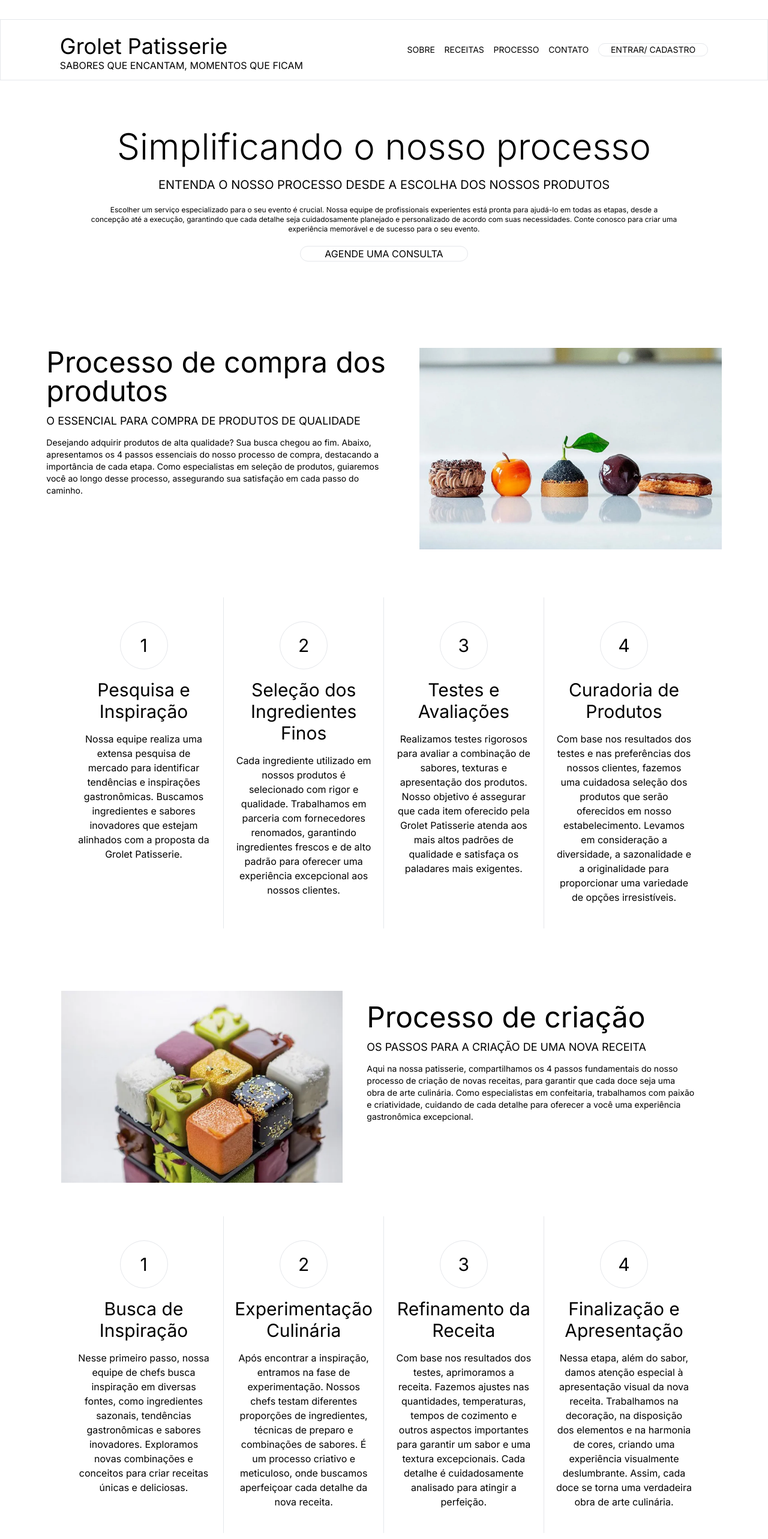
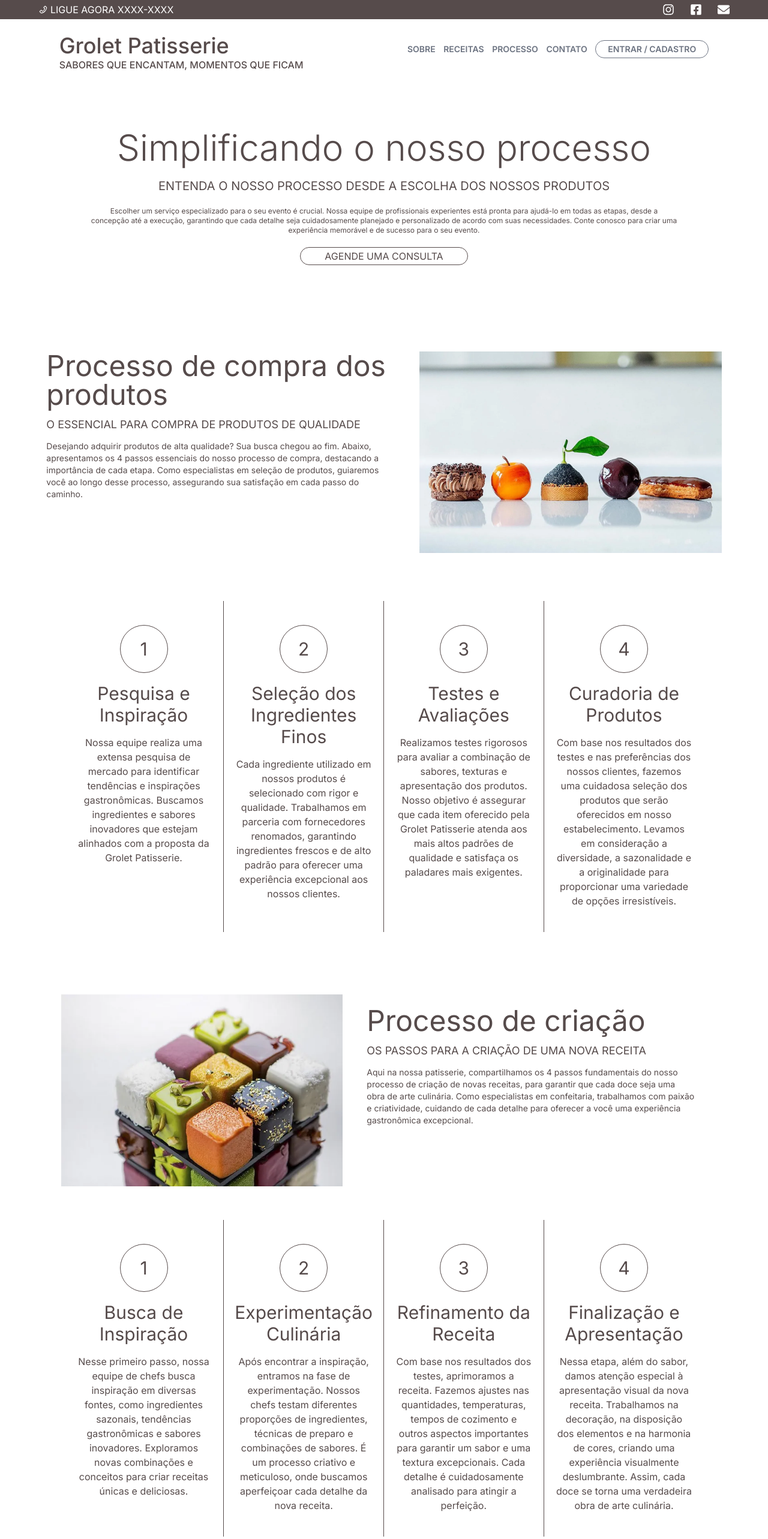
Before and after one commit to JhonatasAnicezio/Grolet_Patisserie, a Next.js app: page /process in a window 1280 px wide. Shown: the top 2566 px of the page at 60% size. Built offline with nearby package versions, Linux system fonts and the light colour scheme.

Commit message:
refact: alter css

```diff
--- a/src/app/process/page.tsx
+++ b/src/app/process/page.tsx
@@ -2,12 +2,12 @@ import Link from "next/link";
 
 export default function Process() {
   return (
-    <main className="flex flex-col text-brown-color items-center justify-center">
+    <main className="flex flex-col text-brown-350 items-center justify-center pt-space-header">
       <div className="flex flex-col gap-5 py-20 items-center text-center w-5/6 ">
         <h1 className="text-6xl font-light">Simplificando o nosso processo</h1>
         <h2 className="text-xl">ENTENDA O NOSSO PROCESSO DESDE A ESCOLHA DOS NOSSOS PRODUTOS</h2>
         <p className="text-xs w-11/12">Escolher um serviço especializado para o seu evento é crucial. Nossa equipe de profissionais experientes está pronta para ajudá-lo em todas as etapas, desde a concepção até a execução, garantindo que cada detalhe seja cuidadosamente planejado e personalizado de acordo com suas necessidades. Conte conosco para criar uma experiência memorável e de sucesso para o seu evento.</p>
-        <Link href='/contact' className="px-10 rounded-full border border-brown-color">
+        <Link href='/contact' className="transition duration-500 px-10 py-0.5 rounded-full border border-brown-350 hover:bg-brown-350 hover:text-white">
           AGENDE UMA CONSULTA
         </Link>
       </div>
@@ -20,23 +20,23 @@ export default function Process() {
         <img className="w-1/2 h-96 p-6" src="/kends-patisserie.webp" alt="Descrição da imagem" />
       </div>
       <div className="flex text-3xl pt-4 pb-16 w-5/6">
-        <div className="flex flex-col gap-4 items-center text-center border-r py-10 w-1/4 px-5 border-brown-color">
-          <h2 className="flex items-center justify-center text-3xl rounded-full h-20 w-20 border border-brown-color">1</h2>
+        <div className="flex flex-col gap-4 items-center text-center border-r py-10 w-1/4 px-5 border-brown-350">
+          <h2 className="flex items-center justify-center text-3xl rounded-full h-20 w-20 border border-brown-350">1</h2>
           <h3>Pesquisa e Inspiração</h3>
           <p className="text-base">Nossa equipe realiza uma extensa pesquisa de mercado para identificar tendências e inspirações gastronômicas. Buscamos ingredientes e sabores inovadores que estejam alinhados com a proposta da Grolet Patisserie.</p>
         </div>
-        <div className="flex flex-col gap-4 items-center text-center border-r py-10 w-1/4 px-5 border-brown-color">
-          <h2 className="flex items-center justify-center text-3xl rounded-full h-20 w-20 border border-brown-color">2</h2>
+        <div className="flex flex-col gap-4 items-center text-center border-r py-10 w-1/4 px-5 border-brown-350">
+          <h2 className="flex items-center justify-center text-3xl rounded-full h-20 w-20 border border-brown-350">2</h2>
           <h3>Seleção dos Ingredientes Finos</h3>
           <p className="text-base">Cada ingrediente utilizado em nossos produtos é selecionado com rigor e qualidade. Trabalhamos em parceria com fornecedores renomados, garantindo ingredientes frescos e de alto padrão para oferecer uma experiência excepcional aos nossos clientes.</p>
         </div>
-        <div className="flex flex-col gap-4 items-center text-center border-r py-10 w-1/4 px-5 border-brown-color">
-          <h2 className="flex items-center justify-center text-3xl rounded-full h-20 w-20 border border-brown-color">3</h2>
+        <div className="flex flex-col gap-4 items-center text-center border-r py-10 w-1/4 px-5 border-brown-350">
+          <h2 className="flex items-center justify-center text-3xl rounded-full h-20 w-20 border border-brown-350">3</h2>
           <h3>Testes e Avaliações</h3>
           <p className="text-base">Realizamos testes rigorosos para avaliar a combinação de sabores, texturas e apresentação dos produtos. Nosso objetivo é assegurar que cada item oferecido pela Grolet Patisserie atenda aos mais altos padrões de qualidade e satisfaça os paladares mais exigentes.</p>
         </div>
         <div className="flex flex-col gap-4 items-center text-center py-10 w-1/4 px-5">
-          <h2 className="flex items-center justify-center text-3xl rounded-full h-20 w-20 border border-brown-color">4</h2>
+          <h2 className="flex items-center justify-center text-3xl rounded-full h-20 w-20 border border-brown-350">4</h2>
           <h3>Curadoria de Produtos</h3>
           <p className="text-base">Com base nos resultados dos testes e nas preferências dos nossos clientes, fazemos uma cuidadosa seleção dos produtos que serão oferecidos em nosso estabelecimento. Levamos em consideração a diversidade, a sazonalidade e a originalidade para proporcionar uma variedade de opções irresistíveis.</p>
         </div>
@@ -50,23 +50,23 @@ export default function Process() {
         </div>
       </div>
       <div className="flex text-3xl pt-4 pb-28 w-5/6">
-        <div className="flex flex-col gap-4 items-center text-center border-r py-10 w-1/4 px-5 border-brown-color">
-          <h2 className="flex items-center justify-center text-3xl rounded-full h-20 w-20 border border-brown-color">1</h2>
+        <div className="flex flex-col gap-4 items-center text-center border-r py-10 w-1/4 px-5 border-brown-350">
+          <h2 className="flex items-center justify-center text-3xl rounded-full h-20 w-20 border border-brown-350">1</h2>
           <h3>Busca de Inspiração</h3>
           <p className="text-base">Nesse primeiro passo, nossa equipe de chefs busca inspiração em diversas fontes, como ingredientes sazonais, tendências gastronômicas e sabores inovadores. Exploramos novas combinações e conceitos para criar receitas únicas e deliciosas.</p>
         </div>
-        <div className="flex flex-col gap-4 items-center text-center border-r py-10 w-1/4 px-5 border-brown-color">
-          <h2 className="flex items-center justify-center text-3xl rounded-full h-20 w-20 border border-brown-color">2</h2>
+        <div className="flex flex-col gap-4 items-center text-center border-r py-10 w-1/4 px-5 border-brown-350">
+          <h2 className="flex items-center justify-center text-3xl rounded-full h-20 w-20 border border-brown-350">2</h2>
           <h3>Experimentação Culinária</h3>
           <p className="text-base">Após encontrar a inspiração, entramos na fase de experimentação. Nossos chefs testam diferentes proporções de ingredientes, técnicas de preparo e combinações de sabores. É um processo criativo e meticuloso, onde buscamos aperfeiçoar cada detalhe da nova receita.</p>
         </div>
-        <div className="flex flex-col gap-4 items-center text-center border-r py-10 w-1/4 px-5 border-brown-color">
-          <h2 className="flex items-center justify-center text-3xl rounded-full h-20 w-20 border border-brown-color">3</h2>
+        <div className="flex flex-col gap-4 items-center text-center border-r py-10 w-1/4 px-5 border-brown-350">
+          <h2 className="flex items-center justify-center text-3xl rounded-full h-20 w-20 border border-brown-350">3</h2>
           <h3>Refinamento da Receita</h3>
           <p className="text-base">Com base nos resultados dos testes, aprimoramos a receita. Fazemos ajustes nas quantidades, temperaturas, tempos de cozimento e outros aspectos importantes para garantir um sabor e uma textura excepcionais. Cada detalhe é cuidadosamente analisado para atingir a perfeição.</p>
         </div>
         <div className="flex flex-col gap-4 items-center text-center py-10 w-1/4 px-5">
-          <h2 className="flex items-center justify-center text-3xl rounded-full h-20 w-20 border border-brown-color">4</h2>
+          <h2 className="flex items-center justify-center text-3xl rounded-full h-20 w-20 border border-brown-350">4</h2>
           <h3>Finalização e Apresentação</h3>
           <p className="text-base">Nessa etapa, além do sabor, damos atenção especial à apresentação visual da nova receita. Trabalhamos na decoração, na disposição dos elementos e na harmonia de cores, criando uma experiência visualmente deslumbrante. Assim, cada doce se torna uma verdadeira obra de arte culinária.</p>
         </div>
--- a/src/app/recipes/page.tsx
+++ b/src/app/recipes/page.tsx
@@ -1,5 +1,7 @@
 export default function Recipes() {
   return (
-    <div>Receitas</div>
+    <main className="pt-space-header">
+      Receitas
+    </main>
   )
 ;}
--- a/src/components/Header/index.tsx
+++ b/src/components/Header/index.tsx
@@ -4,33 +4,36 @@ import { FaInstagram, FaFacebookSquare, FaEnvelope } from "react-icons/fa";
 
 export function Header() {
   return (
-    <header>
-      <div className="flex justify-between items-center text-base px-16 py-1 bg-brown-color text-white">
-        <div className="flex gap-1 items-center"><AiOutlinePhone/>LIGUE AGORA XXXX-XXXX</div>
+    <header className="fixed top-0 left-0 w-full bg-white z-50">
+      <div className="flex justify-between items-center text-base px-16 py-1 bg-brown-350 text-white">
+        <div className="flex gap-1 items-center">
+          <AiOutlinePhone/>
+          <p>LIGUE AGORA XXXX-XXXX</p>
+        </div>
         <nav className="flex w-28 text-xl justify-between">
           <Link target="blank" href='https://www.instagram.com/cedricgroletopera/'>
-            <FaInstagram />
+            <FaInstagram className="transition duration-500 marker:hover:text-pink-500" />
           </Link>
           <Link target="blank" href='https://www.facebook.com/cedricgrolet'>
-            <FaFacebookSquare />
+            <FaFacebookSquare className="transition duration-500 hover:text-blue-400" />
           </Link>
           <Link target="blank" href='mailto:jhonatasanic@hotmail.com'>
-            <FaEnvelope />
+            <FaEnvelope className="transition duration-500 hover:text-red-400" />
           </Link>
         </nav>
       </div>
-      <div className="flex border text-brown-color p-3 justify-around">
+      <div className="flex text-brown-350 p-3 justify-around">
         <Link href='/'>
-          <h1 className="text-4xl pt-3">Grolet Patisserie</h1>
-          <h2>SABORES QUE ENCANTAM, MOMENTOS QUE FICAM</h2>
+          <h1 className="text-4xl font-medium pt-3">Grolet Patisserie</h1>
+          <h2 className="font-medium">SABORES QUE ENCANTAM, MOMENTOS QUE FICAM</h2>
         </Link>
-        <nav className="flex w-2/5 justify-between items-center text-sm">
-          <Link href='/about'>SOBRE</Link>
-          <Link href='/recipes'>RECEITAS</Link>
-          <Link href='/process'>PROCESSO</Link>
-          <Link href='/contact'>CONTATO</Link>
-          <button className="rounded-full px-5 border border-brown-color">
-            ENTRAR/ CADASTRO
+        <nav className="flex w-2/5 justify-between items-center font-semibold text-sm text-gray-500">
+          <Link className="transition duration-500 hover:text-brown-350 hover:border-b-2 hover:border-brown-350" href='/about'>SOBRE</Link>
+          <Link className="transition duration-500 hover:text-brown-350 hover:border-b-2 hover:border-brown-350" href='/recipes'>RECEITAS</Link>
+          <Link className="transition duration-500 hover:text-brown-350 hover:border-b-2 hover:border-brown-350" href='/process'>PROCESSO</Link>
+          <Link className="transition duration-500 hover:text-brown-350 hover:border-b-2 hover:border-brown-350" href='/contact'>CONTATO</Link>
+          <button className="transition duration-500 rounded-full py-1 px-5 border border-gray-500 hover:bg-brown-350 hover:text-white hover:border-brown-350">
+            ENTRAR / CADASTRO
           </button>
         </nav>
       </div>
```
Also changed, not shown: src/app/about/page.tsx (+4 -7 lines), src/app/contact/page.tsx (+11 -11 lines), src/app/page.tsx (+12 -15 lines), src/components/Footer/index.tsx (+14 -14 lines).
